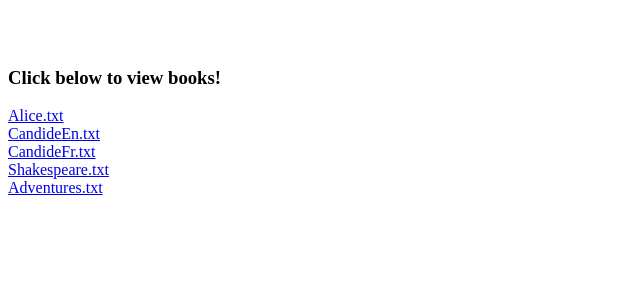
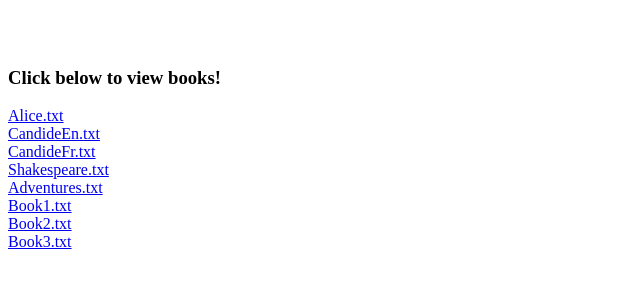
Before and after one commit to shetyevivek/ADB-ASSIGNMENT-06, a PHP site: page / in a window 1280 px wide. Shown: the part 226-526 px from the top of the page, without its empty margins (0-640 px from the left). Run offline with PHP 8.4, Linux system fonts and the light colour scheme.

Commit message:
Update index.php

```diff
--- a/index.php
+++ b/index.php
@@ -29,7 +29,10 @@
   	<a href="books.php?name=CandideEn">CandideEn.txt</a><br>
   	<a href="books.php?name=CandideFr">CandideFr.txt</a><br>
   	<a href="books.php?name=Shakespeare">Shakespeare.txt</a><br>
-  	<a href="books.php?name=Adventures">Adventures.txt</a>
+  	<a href="books.php?name=Adventures">Adventures.txt</a><br>
+  	<a href="books.php?name=Book1">Book1.txt</a><br>
+  	<a href="books.php?name=Book2">Book2.txt</a><br>
+  	<a href="books.php?name=Book3">Book3.txt</a>
   </div>
 </body>
 </html>
```
